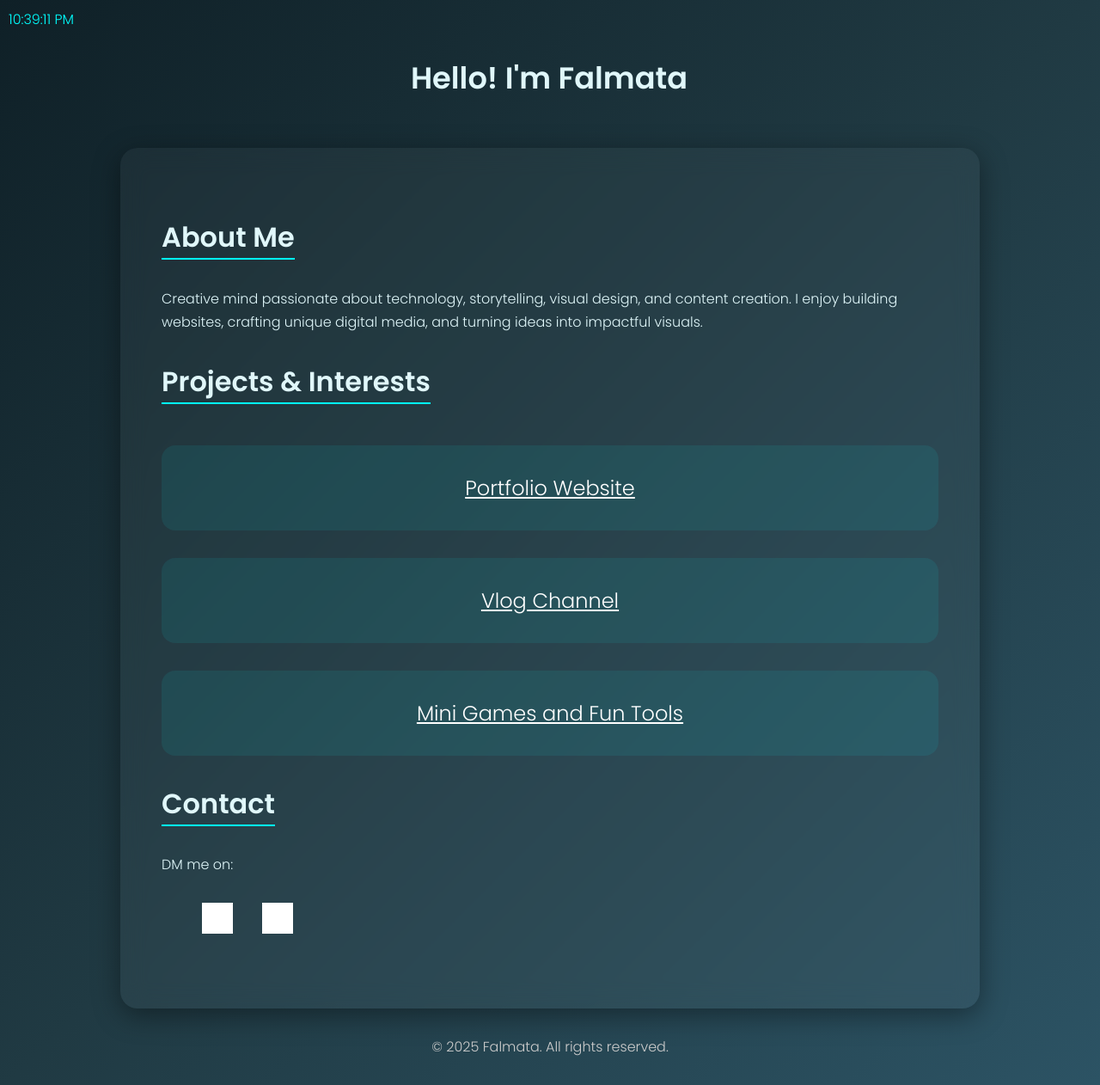
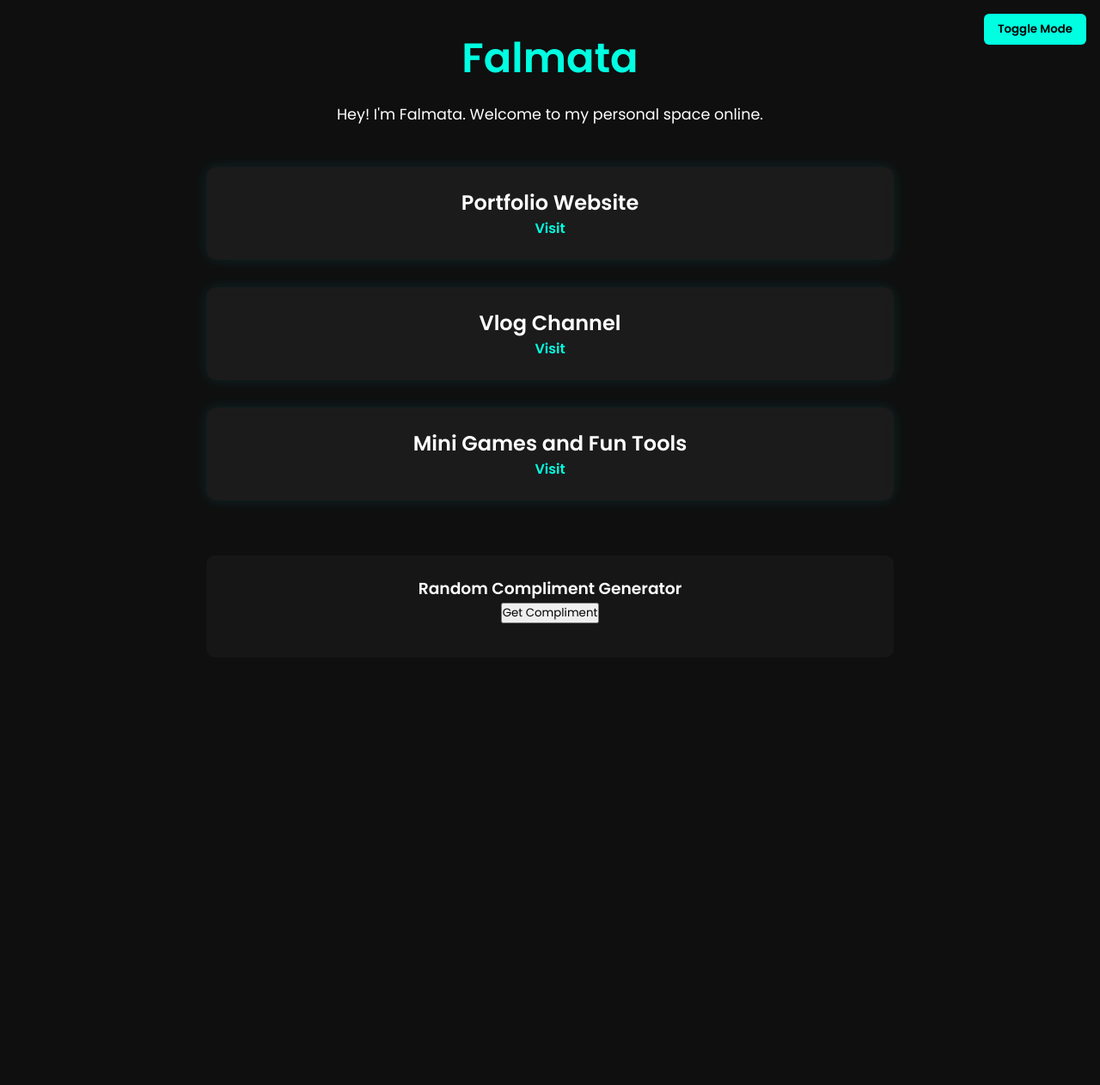
Before and after one commit to falmata610/Falmata, a plain HTML site: page index.html in a window 1280 px wide. Shown: the whole page at 86% size. After the commit the page ends 800 px from the top, so only its background shows below. Drawn offline with nearby package versions, Linux system fonts and the light colour scheme; no server answers; grey boxes are pictures that could not be loaded.

Commit message:
Add files via upload

```diff
--- a/index.html
+++ b/index.html
@@ -3,9 +3,9 @@
 <head>
   <meta charset="UTF-8" />
   <meta name="viewport" content="width=device-width, initial-scale=1.0" />
-  <title>Falmata | Portfolio</title>
-  <link href="https://fonts.googleapis.com/css2?family=Poppins:wght@300;600&display=swap" rel="stylesheet" />
-  <script src="https://cdn.jsdelivr.net/npm/particles.js"></script>
+  <title>Falmata's Portfolio</title>
+  <link href="https://fonts.googleapis.com/css2?family=Poppins:wght@400;600&display=swap" rel="stylesheet">
+  <link rel="stylesheet" href="https://unpkg.com/aos@2.3.1/dist/aos.css" />
   <style>
     * {
       margin: 0;
@@ -14,164 +14,152 @@
       font-family: 'Poppins', sans-serif;
     }
 
-    body {
-      background: linear-gradient(135deg, #0f2027, #203a43, #2c5364);
-      color: #e0f7fa;
-      overflow-x: hidden;
+    :root {
+      --bg: #0f0f0f;
+      --text: #ffffff;
+      --accent: #00ffe1;
     }
 
-    #particles-js {
-      position: fixed;
-      width: 100%;
-      height: 100%;
-      z-index: -1;
+    body.light-mode {
+      --bg: #f5f5f5;
+      --text: #0f0f0f;
+      --accent: #0077ff;
     }
 
-    header {
-      text-align: center;
-      padding: 4rem 1rem 3rem;
-    }
-
-    .typing {
-      font-size: 2.2rem;
-      font-weight: 600;
-      border-right: 2px solid white;
-      white-space: nowrap;
-      overflow: hidden;
-      animation: typing 1.5s steps(30), blink .75s step-end infinite;
-      display: inline-block;
-    }
-
-    @keyframes typing {
-      from { width: 0; }
-      to { width: 100%; }
-    }
-
-    @keyframes blink {
-      50% { border-color: transparent; }
+    body {
+      background: var(--bg);
+      color: var(--text);
+      padding: 2rem;
+      transition: background 0.3s, color 0.3s;
     }
 
     .container {
-      max-width: 1000px;
-      margin: 0 auto;
-      padding: 3rem;
-      backdrop-filter: blur(14px);
-      background: rgba(255, 255, 255, 0.04);
-      border-radius: 20px;
-      box-shadow: 0 8px 32px 0 rgba(0,0,0,0.4);
+      max-width: 800px;
+      margin: auto;
+      text-align: center;
     }
 
-    h2 {
-      font-size: 2rem;
-      margin: 2rem 0 1rem;
-      border-bottom: 2px solid #00ffff;
-      display: inline-block;
+    h1 {
+      font-size: 3rem;
+      color: var(--accent);
+    }
+
+    p {
+      font-size: 1.1rem;
+      margin: 1rem 0;
     }
 
     .projects {
-      display: flex;
-      flex-direction: column;
+      display: grid;
+      grid-template-columns: 1fr;
       gap: 2rem;
-      margin-top: 2rem;
+      margin-top: 3rem;
     }
 
     .project {
-      background: rgba(0, 255, 255, 0.08);
-      border-radius: 16px;
-      padding: 2rem;
-      transition: 0.3s;
-      cursor: pointer;
-      position: relative;
-      text-align: center;
-      font-size: 1.5rem;
-      color: #ffffff;
+      padding: 1.5rem;
+      background: rgba(255, 255, 255, 0.05);
+      border-radius: 12px;
+      backdrop-filter: blur(6px);
+      box-shadow: 0 0 15px rgba(0, 255, 255, 0.1);
+      transition: transform 0.3s;
     }
 
     .project:hover {
-      transform: translateY(-5px) scale(1.02);
-      background: rgba(0, 255, 255, 0.15);
-      color: #00ffff;
+      transform: scale(1.02);
     }
 
-    footer {
-      text-align: center;
-      padding: 2rem;
-      font-size: 1rem;
-      color: #ccc;
+    .project a {
+      color: var(--accent);
+      text-decoration: none;
+      font-weight: 600;
     }
 
-    .socials {
-      margin: 2rem;
+    .toggle-btn {
+      position: fixed;
+      top: 1rem;
+      right: 1rem;
+      background: var(--accent);
+      border: none;
+      padding: 0.5rem 1rem;
+      color: #000;
+      font-weight: bold;
+      cursor: pointer;
+      border-radius: 6px;
     }
 
-    .socials img {
-      height: 36px;
-      width: 36px;
-      margin: 0 15px;
-      transition: 0.3s;
-      filter: brightness(1.8);
+    .mini-tool {
+      margin-top: 4rem;
+      background: rgba(255, 255, 255, 0.03);
+      padding: 1.5rem;
+      border-radius: 10px;
     }
 
-    .socials img:hover {
-      transform: scale(1.2);
-      filter: drop-shadow(0 0 6px cyan);
+    .mini-tool input {
+      padding: 0.5rem;
+      width: 100%;
+      margin-top: 0.5rem;
+      border: none;
+      border-radius: 5px;
     }
 
-    .clock {
-      position: fixed;
-      top: 10px;
-      left: 10px;
-      font-size: 1rem;
-      color: #00ffff;
+    .mini-tool-result {
+      margin-top: 1rem;
+      font-size: 1.2rem;
+      color: var(--accent);
     }
   </style>
 </head>
 <body>
-  <div id="particles-js"></div>
-  <div class="clock" id="clock"></div>
-
-  <header>
-    <div class="typing">Hello! I'm Falmata</div>
-  </header>
+  <button class="toggle-btn" onclick="toggleTheme()">Toggle Mode</button>
 
   <div class="container">
-    <section>
-      <h2>About Me</h2>
-      <p style="margin-top: 1rem; line-height: 1.7;">Creative mind passionate about technology, storytelling, visual design, and content creation. I enjoy building websites, crafting unique digital media, and turning ideas into impactful visuals.</p>
-    </section>
+    <h1 data-aos="fade-down">Falmata</h1>
+    <p data-aos="fade-up">Hey! I'm Falmata. Welcome to my personal space online.</p>
 
-    <section>
-      <h2>Projects & Interests</h2>
-      <div class="projects">
-        <a class="project" href="https://falmata-portfolio.example.com" target="_blank">Portfolio Website</a>
-        <a class="project" href="https://youtube.com/@falmata-vlogs" target="_blank">Vlog Channel</a>
-        <a class="project" href="https://falmata-games.example.com" target="_blank">Mini Games and Fun Tools</a>
+    <div class="projects">
+      <div class="project" data-aos="fade-up">
+        <h2>Portfolio Website</h2>
+        <a href="https://example.com" target="_blank">Visit</a>
       </div>
-    </section>
+      <div class="project" data-aos="fade-up" data-aos-delay="100">
+        <h2>Vlog Channel</h2>
+        <a href="https://youtube.com" target="_blank">Visit</a>
+      </div>
+      <div class="project" data-aos="fade-up" data-aos-delay="200">
+        <h2>Mini Games and Fun Tools</h2>
+        <a href="https://coolmathgames.com" target="_blank">Visit</a>
+      </div>
+    </div>
 
-    <section>
-      <h2>Contact</h2>
-      <p style="margin: 1rem 0;">DM me on:</p>
-      <div class="socials">
-        <a href="https://instagram.com/" target="_blank"><img src="https://i.imgur.com/916uLLx.png" alt="Instagram"></a>
-        <a href="https://tiktok.com/" target="_blank"><img src="https://i.imgur.com/Dvcffgi.png" alt="TikTok"></a>
-      </div>
-    </section>
+    <div class="mini-tool" data-aos="fade-up" data-aos-delay="300">
+      <h3>Random Compliment Generator</h3>
+      <button onclick="showCompliment()">Get Compliment</button>
+      <div class="mini-tool-result" id="complimentBox"></div>
+    </div>
   </div>
 
-  <footer>
-    &copy; 2025 Falmata. All rights reserved.
-  </footer>
+  <script src="https://unpkg.com/aos@2.3.1/dist/aos.js"></script>
+  <script>
+    AOS.init();
 
-  <script>
-    function updateClock() {
-      const now = new Date();
-      document.getElementById("clock").innerText = now.toLocaleTimeString();
+    function toggleTheme() {
+      document.body.classList.toggle('light-mode');
     }
-    setInterval(updateClock, 1000);
-    updateClock();
 
-    particlesJS.load('particles-js', 'https://cdn.jsdelivr.net/gh/VincentGarreau/particles.js/particles.json');
+    const compliments = [
+      "You're doing amazing!",
+      "This site is looking fire 🔥",
+      "Keep pushing, you're on the right path!",
+      "You have great taste!",
+      "You're building something special!"
+    ];
+
+    function showCompliment() {
+      const box = document.getElementById("complimentBox");
+      const pick = compliments[Math.floor(Math.random() * compliments.length)];
+      box.innerText = pick;
+    }
   </script>
 </body>
 </html>
```
